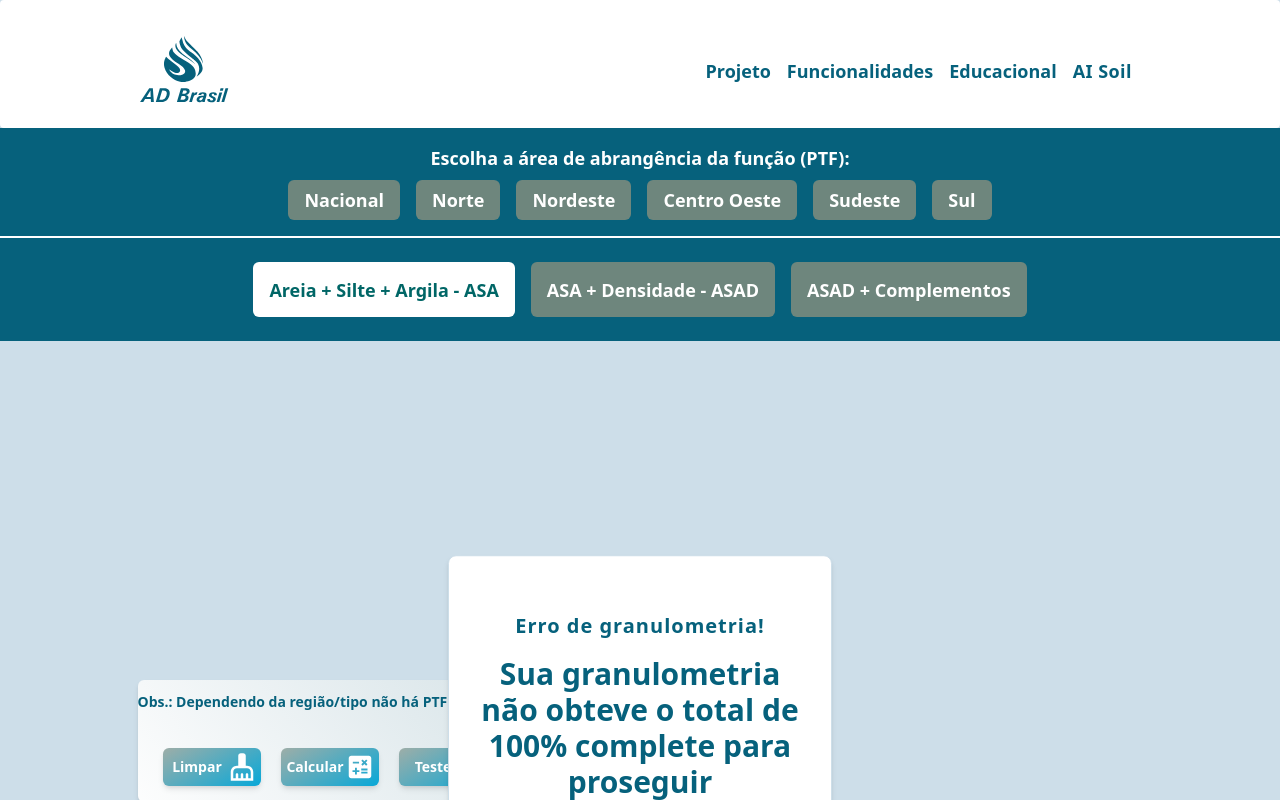
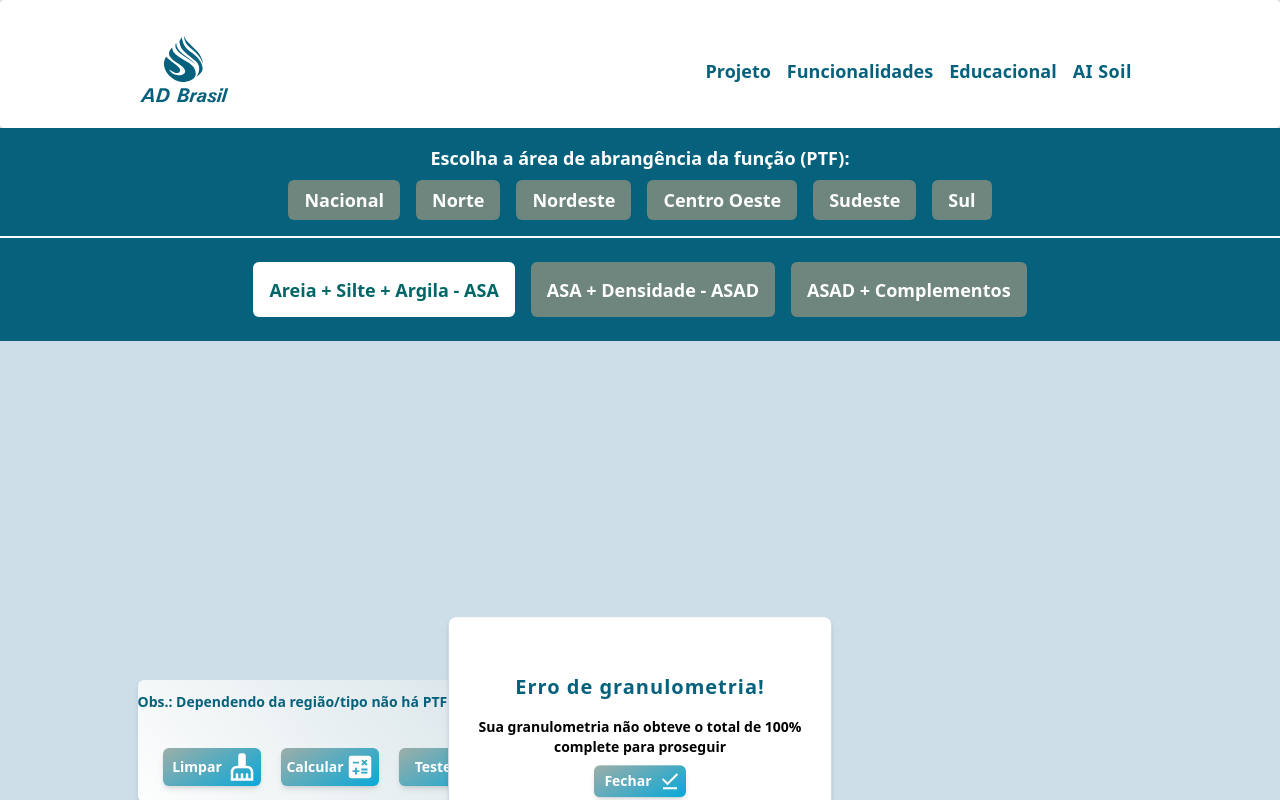
Before and after one commit to luccve/site_ADBrasil, a React (Vite) app: page /ptf in a window 1280 px wide. Both pictures are taken after a click on the button "Calcular". Shown: the top 800 px of the page. Built offline with nearby package versions, Linux system fonts and the light colour scheme.

Commit message:
falta adicionar logica de nao apracer o modal caso localstorage

```diff
--- a/src/components/modal/modalAlert/index.tsx
+++ b/src/components/modal/modalAlert/index.tsx
@@ -1,12 +1,17 @@
 import React, { useState, useEffect } from 'react';
 import type { ModalAlertProps } from '../../../@types/components';
-import {  MdDownloadDone } from 'react-icons/md';
+import { MdDownloadDone } from 'react-icons/md';
 import '../../../App.css';
 import LoadingPage from '../../loading';
 import BtnRegular from '../../btn/BtnRegular';
 
 const ModalAlert: React.FC<ModalAlertProps> = ({ message, title, onClose, visible }: ModalAlertProps) => {
     const [isLoading, setIsLoading] = useState(true);
+    const [newLoading, setNewloading] = useState(true);
+    const [_storedValue, setStoredValue] = useState('');
+
+    // Chave que será usada para armazenar e recuperar o valor no localStorage
+    const localStorageKey = 'myStoredValue';
 
     useEffect(() => {
         setIsLoading(true)
@@ -18,14 +23,26 @@ const ModalAlert: React.FC<ModalAlertProps> = ({ message, title, onClose, visibl
         }
     }, [message]);
 
+    useEffect(() => {
+        const storedData = localStorage.getItem(localStorageKey);
+        if (storedData == "on") {
+            setNewloading(false);
+        }
+    }, [message]);
+
+    const updateStoredValue = (newValue: string) => {
+        setStoredValue(newValue);
+        localStorage.setItem(localStorageKey, newValue);
+    };
+
     const renderMessage = () => {
         if (typeof message === 'string') {
-            return <p>{message}</p>;
+            return <p className='text-sm text-black'>{message}</p>;
         } else if (typeof message === 'object') {
             return (
                 <div className='px-2 space-y-1'>
                     {Object.keys(message).map((key) => (
-                        <p className='text-sm' key={key}>{key}: {(message as Record<string, string>)[key]}</p>
+                        <p className='max-md:text-sm text-md' key={key}>{key}: {(message as Record<string, string>)[key]}</p>
                     ))}
                 </div>
             );
@@ -36,12 +53,12 @@ const ModalAlert: React.FC<ModalAlertProps> = ({ message, title, onClose, visibl
     return (
         <>
             {visible && (
-                <div className='absolute h-auto w-[30%] max-md:w-[50%] border border-blue_l
+                <div className='absolute h-auto w-[30%] max-md:w-[80%] border border-blue_l
                 bg-white rounded-lg shadow-md flex items-center justify-center animate-fade-menu
                     top-1/2 left-1/2 transform -translate-x-1/2 -translate-y-1/2 z-50 p-5'>
                     <div className='py-5'>
-                        {!isLoading && <h1 className='text-xl py-4 leading-snug -tracking-tighter font-semibold text-blue'>{title ? title : "Erro!"}</h1>}
-                        {isLoading ? (
+                        {!isLoading && <h1 className='text-xl max-md:text-md py-4 leading-snug -tracking-tighter font-semibold text-blue'>{title ? title : "Erro!"}</h1>}
+                        {isLoading && newLoading ? (
                             <LoadingPage /> // Mostra o spinner de carregamento
                         ) : (
                             renderMessage()
@@ -49,11 +66,17 @@ const ModalAlert: React.FC<ModalAlertProps> = ({ message, title, onClose, visibl
 
                         )}
 
-                        <button className=' p-1 m-3'>
-                            <BtnRegular Title='Fechar' handleClick={() => onClose(false)} >
-                                <MdDownloadDone />
-                            </BtnRegular>
-                        </button>
+
+                        <BtnRegular Title='Fechar' handleClick={() => onClose(false)} >
+                            <MdDownloadDone className={"h-6 w-6"} />
+                        </BtnRegular>
+
+                        <div className='text-sm text-blue flex space-x-2 '>
+                            <label htmlFor="local">Não vê novamente</label>
+                            <input className='cursor-pointer'
+                                onChange={(e) => updateStoredValue(e.target.value)}
+                                type="checkbox" name="" id="local" />
+                        </div>
 
                     </div>
                 </div >
```
